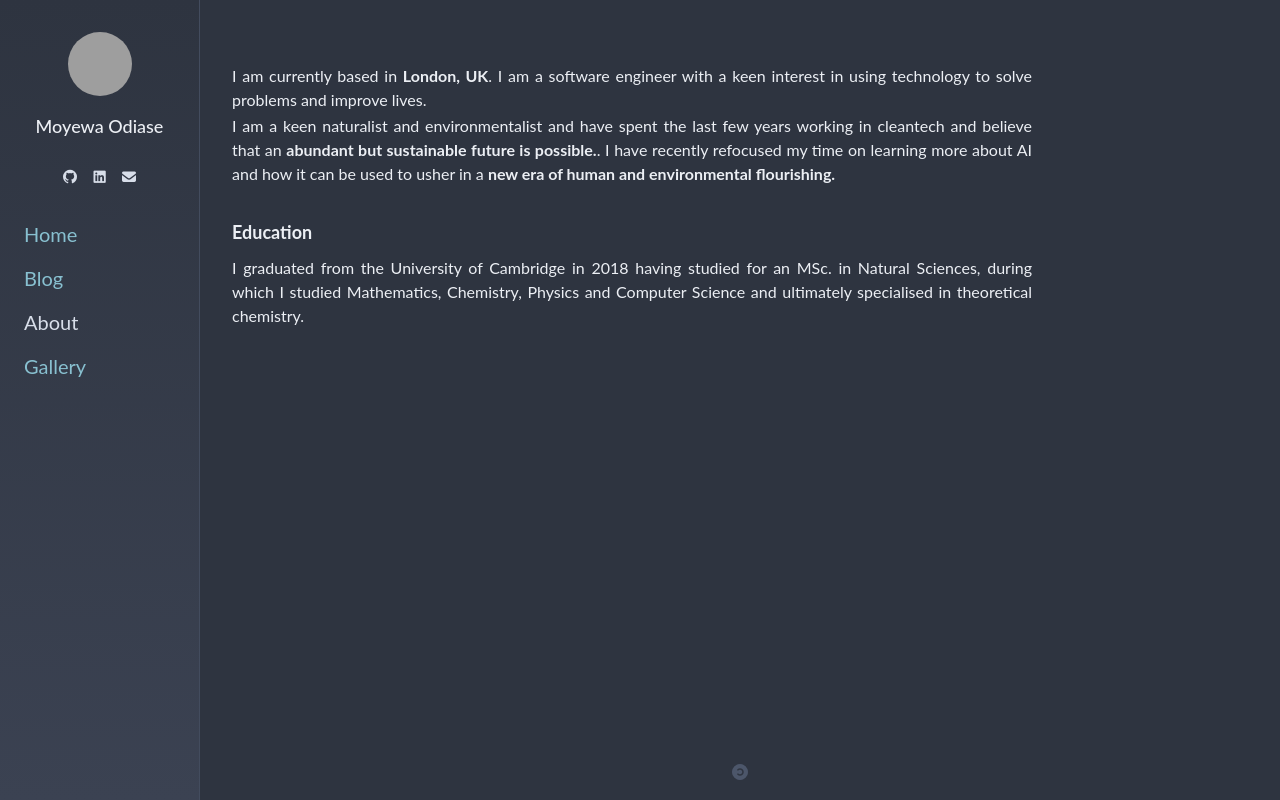
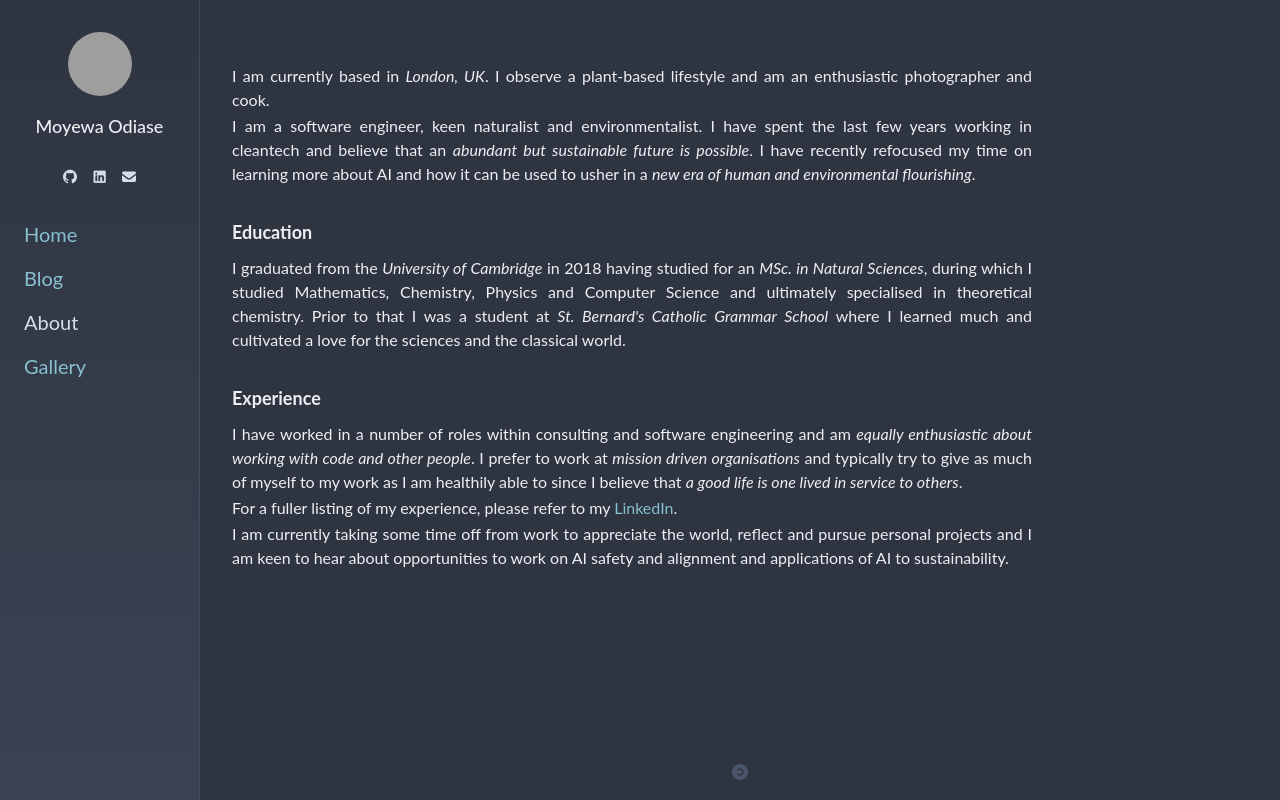
Before and after one commit to modiase/www.modiase.dev, a SvelteKit app: page /about in a window 1280 px wide. Built offline with nearby package versions, Linux system fonts and the light colour scheme; grey boxes are pictures that could not be loaded; a web font is replaced by a local one.

Commit message:
Update about content

```diff
--- a/src/lib/components/Header.svelte
+++ b/src/lib/components/Header.svelte
@@ -4,7 +4,6 @@
 
 <header role="navigation" class="header">
   <nav class="nav gap-16">
-    <Link href="/" secondary>Home</Link>
     <Link href="/blog" secondary>Blog</Link>
     <Link href="/about" secondary>About</Link>
     <Link href="/gallery" secondary>Gallery</Link>
--- a/src/lib/components/Link.svelte
+++ b/src/lib/components/Link.svelte
@@ -5,10 +5,10 @@
   export let target: string | undefined = undefined;
   export let rel: string | undefined = undefined;
   export let secondary: boolean = false;
-  export let highlight: boolean = false;
+  export let disableActive: boolean = false;
   export let onClick: (() => void) | undefined = undefined;
 
-  $: isActive = highlight && $page.url.pathname === href;
+  $: isActive = !disableActive && $page.url.pathname === href;
 </script>
 
 <a
--- a/src/lib/components/Sidebar.svelte
+++ b/src/lib/components/Sidebar.svelte
@@ -47,10 +47,10 @@
 
     <!-- Navigation -->
     <nav class="sidebar-nav text-xl gap-8">
-      <Link href="/" highlight onClick={onLinkClick}>Home</Link>
-      <Link href="/blog" highlight onClick={onLinkClick}>Blog</Link>
-      <Link href="/about" highlight onClick={onLinkClick}>About</Link>
-      <Link href="/gallery" highlight onClick={onLinkClick}>Gallery</Link>
+      <Link href="/" onClick={onLinkClick}>Home</Link>
+      <Link href="/blog" onClick={onLinkClick}>Blog</Link>
+      <Link href="/about" onClick={onLinkClick}>About</Link>
+      <Link href="/gallery" onClick={onLinkClick}>Gallery</Link>
     </nav>
   </div>
 </aside>
--- a/src/routes/(site)/about/+page.svelte
+++ b/src/routes/(site)/about/+page.svelte
@@ -1,23 +1,51 @@
+<script lang="ts">
+  import Link from '$lib/components/Link.svelte';
+</script>
+
 <div class="min-h-full flex flex-col gap-8">
   <section class="section">
     <p>
-      I am currently based in <strong>London, UK</strong>. I am a software engineer with a keen
-      interest in using technology to solve problems and improve lives.
+      I am currently based in <em>London, UK</em>. I observe a plant-based lifestyle and am an
+      enthusiastic photographer and cook.
     </p>
     <p>
-      I am a keen naturalist and environmentalist and have spent the last few years working in
-      cleantech and believe that an
-      <strong>abundant but sustainable future is possible.</strong>. I have recently refocused my
-      time on learning more about AI and how it can be used to usher in a
-      <strong>new era of human and environmental flourishing.</strong>
+      I am a software engineer, keen naturalist and environmentalist. I have spent the last few
+      years working in cleantech and believe that an
+      <em>abundant but sustainable future is possible</em>. I have recently refocused my time on
+      learning more about AI and how it can be used to usher in a
+      <em>new era of human and environmental flourishing</em>.
     </p>
   </section>
   <section class="section">
     <h2 class="text-lg font-bold mb-2">Education</h2>
     <p>
-      I graduated from the University of Cambridge in 2018 having studied for an MSc. in Natural
-      Sciences, during which I studied Mathematics, Chemistry, Physics and Computer Science and
-      ultimately specialised in theoretical chemistry.
+      I graduated from the <em>University of Cambridge</em> in 2018 having studied for an
+      <em>MSc. in Natural Sciences</em>, during which I studied Mathematics, Chemistry, Physics and
+      Computer Science and ultimately specialised in theoretical chemistry. Prior to that I was a
+      student at <em>St. Bernard's Catholic Grammar School</em> where I learned much and cultivated a
+      love for the sciences and the classical world.
+    </p>
+  </section>
+  <section class="section">
+    <h2 class="text-lg font-bold mb-2">Experience</h2>
+    <p>
+      I have worked in a number of roles within consulting and software engineering and am <em
+        >equally enthusiastic about working with code and other people</em
+      >. I prefer to work at <em>mission driven organisations</em> and typically try to give as much
+      of myself to my work as I am healthily able to since I believe that
+      <em>a good life is one lived in service to others</em>.
+    </p>
+    <p>
+      For a fuller listing of my experience, please refer to my <Link
+        href="https://www.linkedin.com/in/moyewa-odiase-6b4698106/"
+        target="_blank"
+        rel="noopener noreferrer">LinkedIn</Link
+      >.
+    </p>
+    <p>
+      I am currently taking some time off from work to appreciate the world, reflect and pursue
+      personal projects and I am keen to hear about opportunities to work on AI safety and alignment
+      and applications of AI to sustainability.
     </p>
   </section>
 </div>
```
